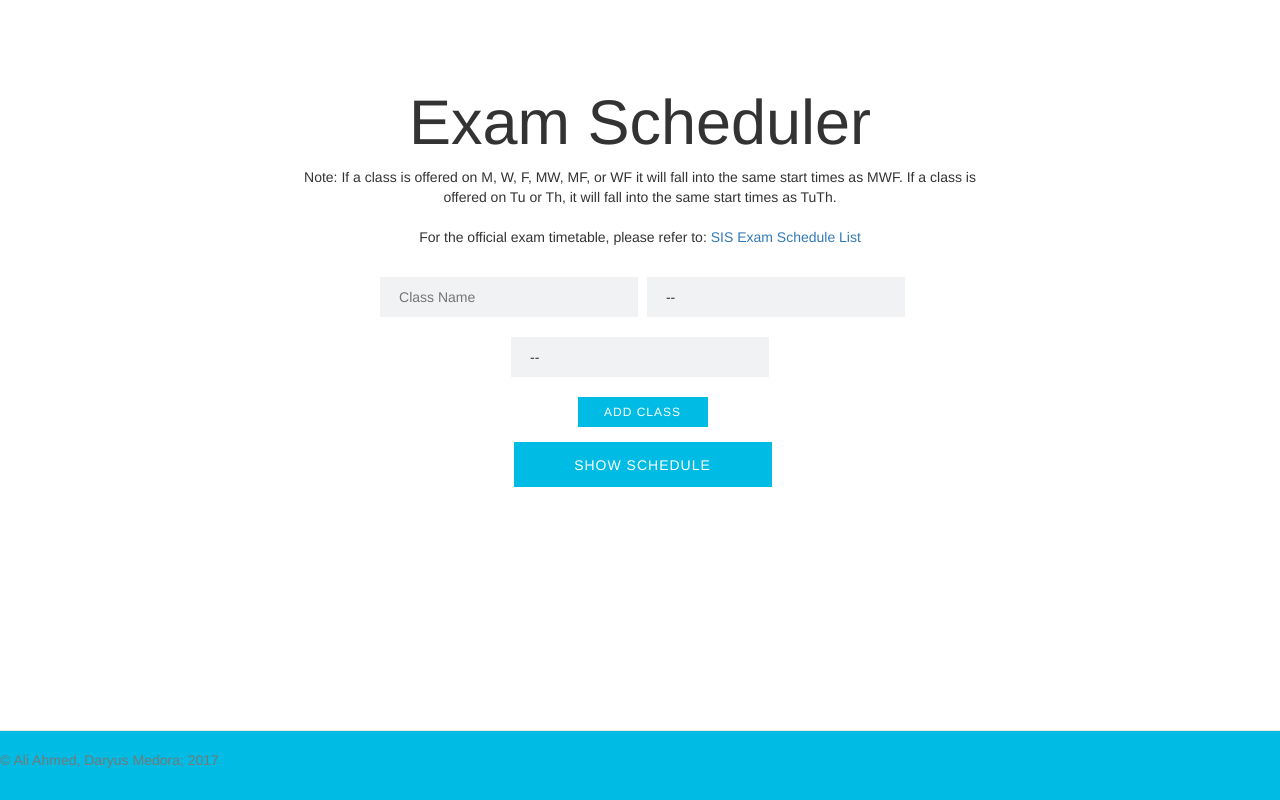
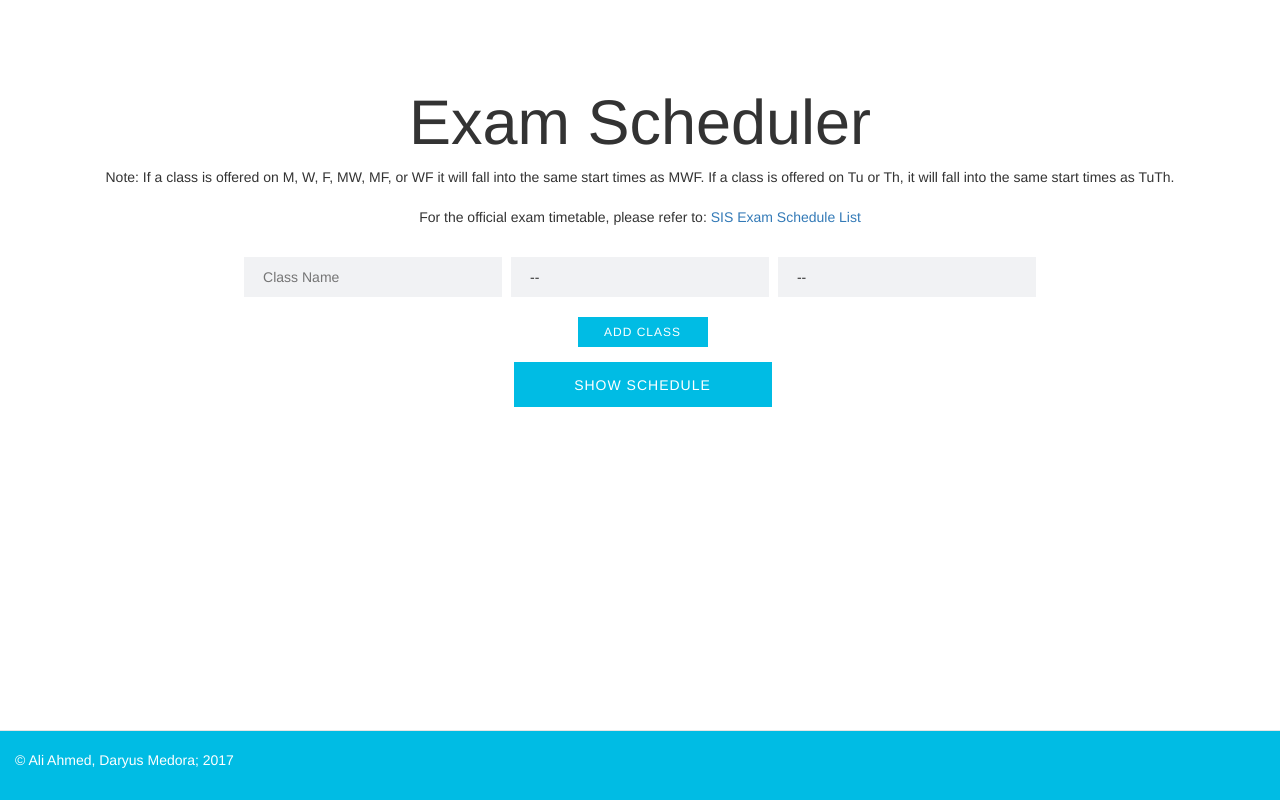
Before and after one commit to dmedora/ExamSchedule, a Flask app: page / in a window 1280 px wide. Run offline with Flask 2, Linux system fonts and the light colour scheme; parts of the project's set-up code (start-up, migrations or seed data) failed here and were passed over; some libraries are stand-ins or nearby versions.

Commit message:
style fixes

```diff
--- a/static/css/jumbotron-narrow.css
+++ b/static/css/jumbotron-narrow.css
@@ -29,14 +29,14 @@ body {
 /* Custom page footer */
 .footer {
   padding-top: 19px;
-  color: #777;
+  /*color: #777;*/
   border-top: 1px solid #e5e5e5;
 }
 
 /* Customize container */
 @media (min-width: 768px) {
   .container {
-    max-width: 730px;
+    /*max-width: 730px;*/
   }
 }
 .container-narrow > hr {
@@ -47,9 +47,6 @@ body {
 .jumbotron {
   text-align: center;
   border-bottom: 1px solid #e5e5e5;
-  padding-left: 0px;
-    padding-right: 0px;
-    background-color: white;
 }
 .jumbotron .btn {
   padding: 14px 24px;
@@ -70,8 +67,8 @@ body {
   .header,
   .marketing,
   .footer {
-    padding-right: 0;
-    padding-left: 0;
+/*    padding-right: 0;
+    padding-left: 0;*/
   }
   /* Space out the masthead */
   .header {
```
